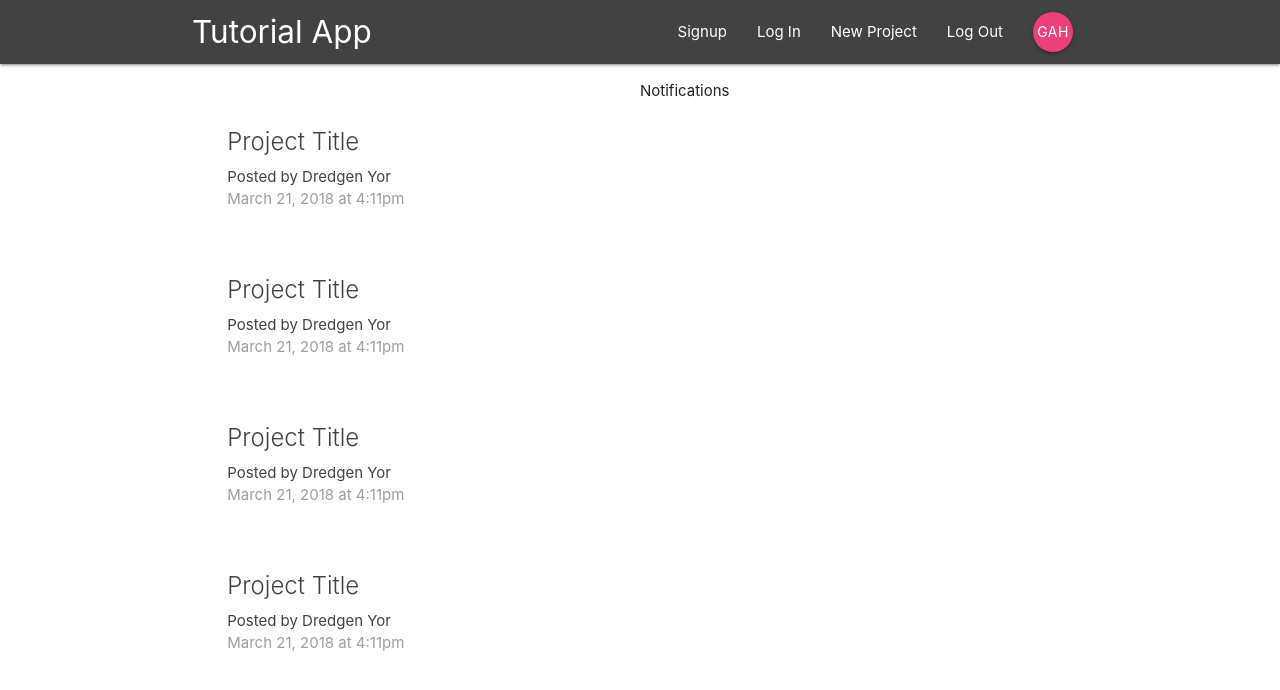
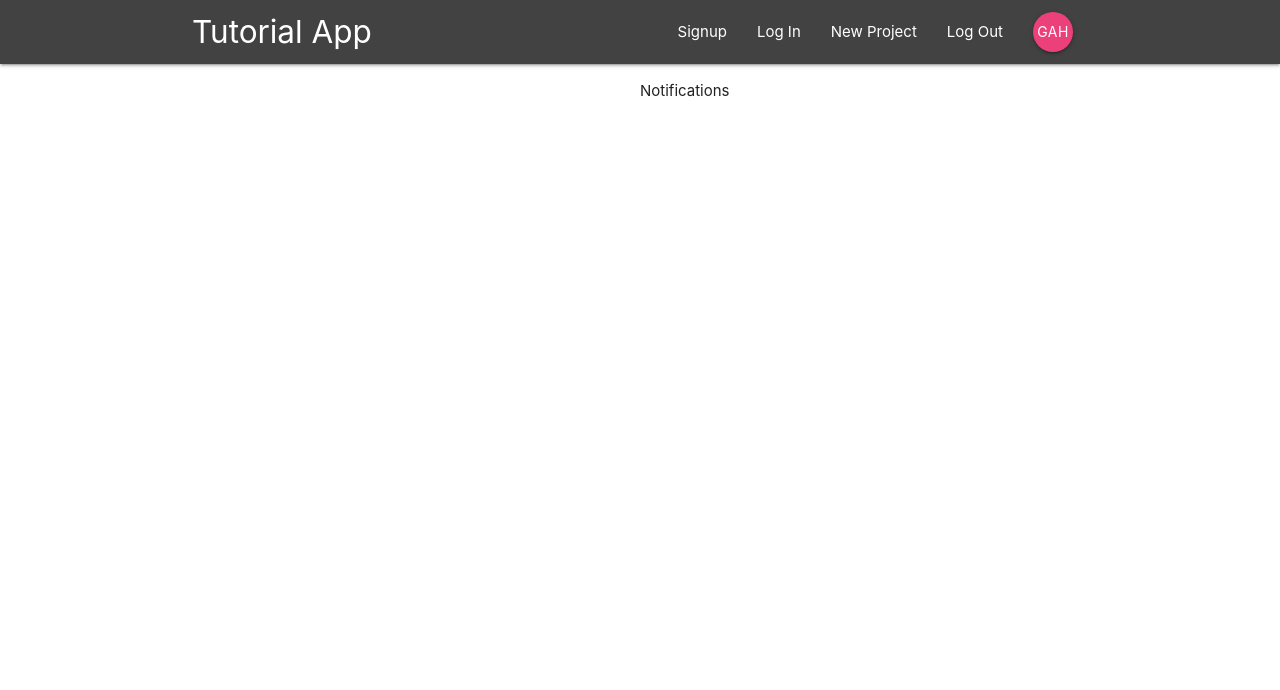
Before and after one commit to goomba5/React-Firebase-Tutorial, a React (Create React App) app: page / in a window 1280 px wide. Shown: the top 690 px of the page. Built offline with nearby package versions, Linux system fonts and the light colour scheme.

Commit message:
created Reducers for Redux functionality

```diff
--- a/package.json
+++ b/package.json
@@ -8,7 +8,8 @@
     "react-redux": "^6.0.1",
     "react-router-dom": "^5.0.0",
     "react-scripts": "2.1.8",
-    "redux": "^4.0.1"
+    "redux": "^4.0.1",
+    "redux-thunk": "^2.3.0"
   },
   "scripts": {
     "start": "react-scripts start",
--- a/src/components/dashboard/Dashboard.js
+++ b/src/components/dashboard/Dashboard.js
@@ -1,14 +1,16 @@
 import React, { Component } from "react";
 import Notifications from "./Notifications";
 import ProjectList from "../projects/ProjectList";
+import { connect } from "react-redux";
 
 class Dashboard extends Component {
   render() {
+    const { projects } = this.props;
     return (
       <div className="dashboard container">
         <div className="row">
           <div className="col s12 m6">
-            <ProjectList />
+            <ProjectList projects={projects} />
           </div>
           <div className="col s12 m5 offset-m1" />
           <Notifications />
@@ -18,4 +20,10 @@ class Dashboard extends Component {
   }
 }
 
-export default Dashboard;
+const mapStateToProps = state => {
+  return {
+    projects: state.project.projects
+  };
+};
+
+export default connect(mapStateToProps)(Dashboard);
--- a/src/components/layout/SignedinLinks.js
+++ b/src/components/layout/SignedinLinks.js
@@ -3,6 +3,7 @@ import { NavLink } from "react-router-dom";
 
 const SignedInLinks = () => {
   return (
+    <div>
       <ul className="right">
         <li>
           <NavLink to="/create">New Project</NavLink>
@@ -16,6 +17,7 @@ const SignedInLinks = () => {
           </NavLink>
         </li>
       </ul>
+    </div>
   );
 };
 
--- a/src/components/projects/CreateProject.js
+++ b/src/components/projects/CreateProject.js
@@ -1,4 +1,6 @@
 import React, { Component } from "react";
+import { connect } from "react-redux";
+import { createProject } from "../../store/actions/projectActions";
 
 class CreateProject extends Component {
   state = {
@@ -13,7 +15,8 @@ class CreateProject extends Component {
   };
   handleSubmit = e => {
     e.preventDefault();
-    console.log(this.state);
+    // console.log(this.state);
+    this.props.createProject(this.state);
   };
   render() {
     return (
@@ -33,7 +36,9 @@ class CreateProject extends Component {
             />
           </div>
           <div className="input-field">
-            <button className="btn pink lighten-1 z-depth-0">Create</button>
+            <button className="btn pink lighten-1 z-depth-0">
+              Create Project
+            </button>
           </div>
         </form>
       </div>
@@ -41,4 +46,13 @@ class CreateProject extends Component {
   }
 }
 
-export default CreateProject;
+const mapDispatchToProps = dispatch => {
+  return {
+    createProject: project => dispatch(createProject(project))
+  };
+};
+
+export default connect(
+  null,
+  mapDispatchToProps
+)(CreateProject);
--- a/src/components/projects/ProjectList.js
+++ b/src/components/projects/ProjectList.js
@@ -1,13 +1,13 @@
 import React, { Component } from "react";
 import ProjectSummary from "./ProjectSummary";
 
-const ProjectList = () => {
+const ProjectList = ({ projects }) => {
   return (
     <div className="project-list section">
-      <ProjectSummary />
-      <ProjectSummary />
-      <ProjectSummary />
-      <ProjectSummary />
+      {projects &&
+        projects.map(project => {
+          return <ProjectSummary project={project} key={project.id} />;
+        })}
     </div>
   );
 };
--- a/src/components/projects/ProjectSummary.js
+++ b/src/components/projects/ProjectSummary.js
@@ -1,10 +1,10 @@
 import React from "react";
 
-const ProjectSummary = () => {
+const ProjectSummary = ({ project }) => {
   return (
     <div className="card z-depth-0 project summary">
       <div className="card-content grey-text text-darken-3">
-        <span className="card-title">Project Title</span>
+        <span className="card-title">{project.title}</span>
         <p>Posted by Dredgen Yor</p>
         <p className="grey-text">March 21, 2018 at 4:11pm</p>
       </div>
--- a/src/index.js
+++ b/src/index.js
@@ -2,11 +2,12 @@ import React from "react";
 import ReactDOM from "react-dom";
 import App from "./App";
 import * as serviceWorker from "./serviceWorker";
-import { createStore } from "redux";
+import { createStore, applyMiddleware } from "redux";
 import rootReducer from "./store/reducers/rootReducer";
 import { Provider } from "react-redux";
+import thunk from "redux-thunk";
 
-const store = createStore(rootReducer);
+const store = createStore(rootReducer, applyMiddleware(thunk));
 
 ReactDOM.render(
   <Provider store={store}>
--- /dev/null
+++ b/src/store/actions/projectActions.js
@@ -0,0 +1,6 @@
+export const createProject = () => {
+  return (dispatch, getState) => {
+    // make async call to database
+    dispatch({ type: "CREATE_PROJECT", project: "project" });
+  };
+};
--- a/src/store/reducers/projectReducer.js
+++ b/src/store/reducers/projectReducer.js
@@ -1,6 +1,13 @@
-const initState = {};
+const initState = {
+  projects: []
+};
 
 const projectReducer = (state = initState, action) => {
+  switch (action.type) {
+    case "CREATE_PROJECT": {
+      console.log("created project", action.project);
+    }
+  }
   return state;
 };
 
```
Also changed, not shown: 1 other file (tests, documents, lock files or other folders). Lines whose indentation alone changed are shown as unchanged.
